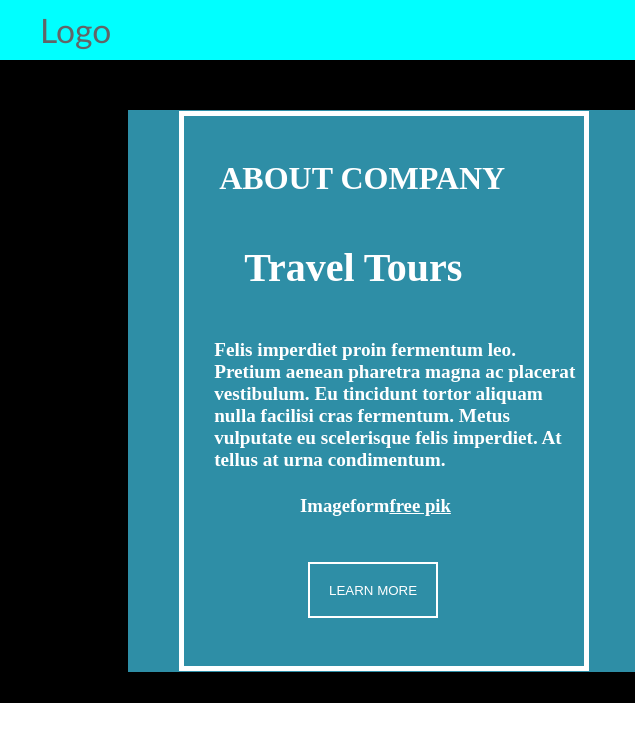
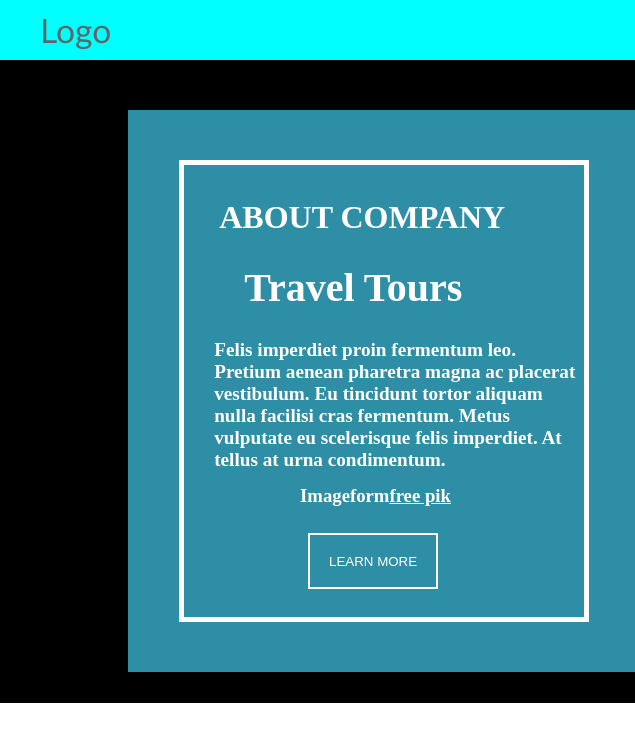
Before and after one commit to mryaseenbalti/Tarvel-Template-page, a plain HTML site: page index.html in a window 1280 px wide. Shown: the full height of the page, 0-635 px from the left. Drawn offline with nearby package versions, Linux system fonts and the light colour scheme.

Commit message:
Update style.css

```diff
--- a/style.css
+++ b/style.css
@@ -97,7 +97,7 @@ ul li {
     background-color: rgb(46, 142, 166);
     border: 5px solid #fff;
     padding-top: 20px;
-    height: 70vh;
+    height: 462px;
     flex-wrap: wrap;
   }
 
```
